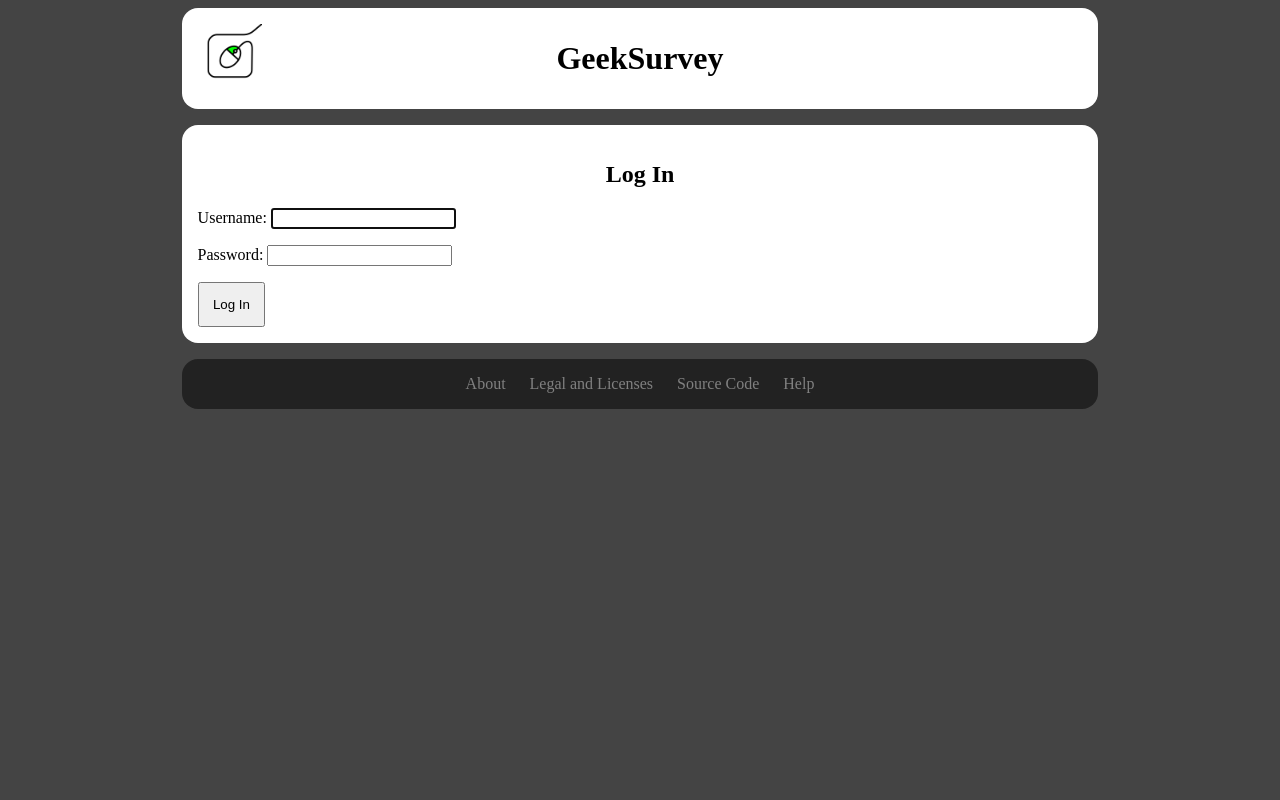
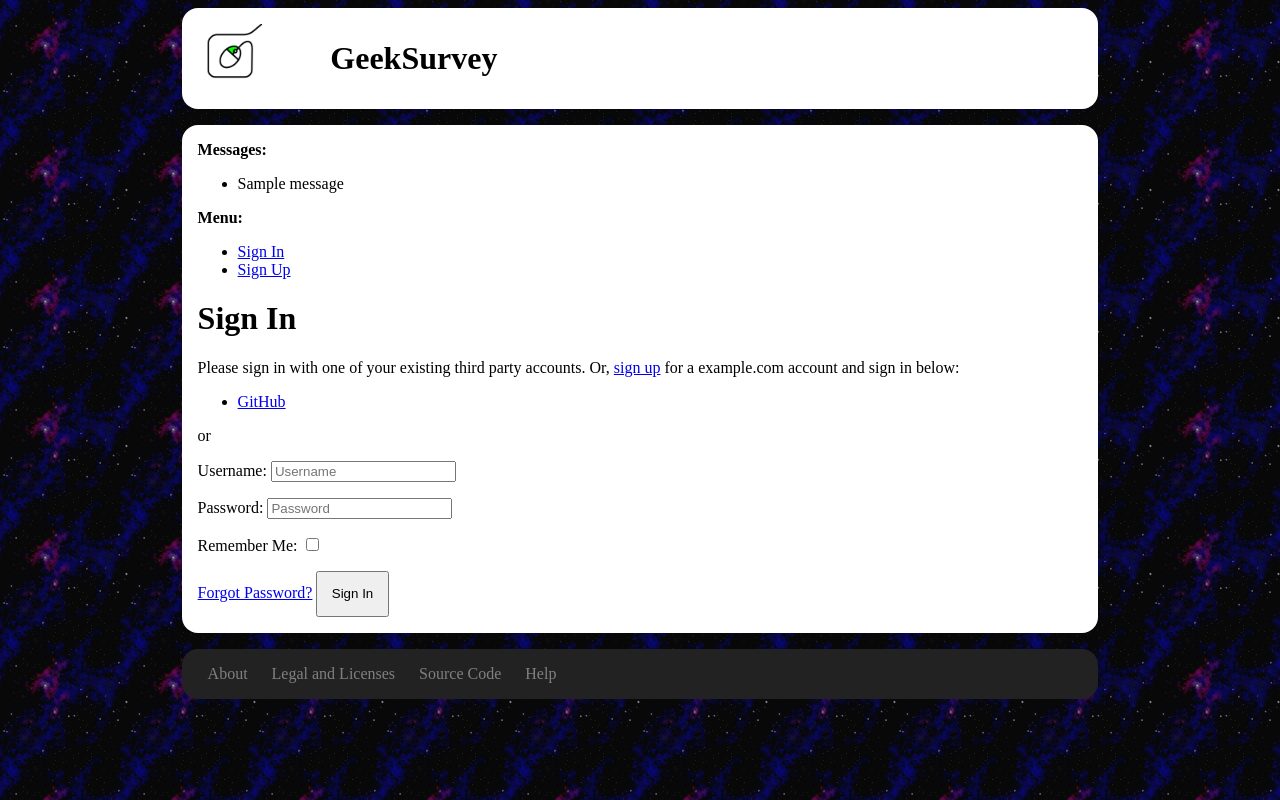
Before and after one commit to NAU-SuperGeeks/geeksurvey, a Django app: page /accounts/login/ in a window 1280 px wide. Run offline with Django 3.2, Linux system fonts and the light colour scheme; one stand-in notice (Sample message) is shown; parts of the project's set-up code (start-up, migrations or seed data) failed here and were passed over.

Commit message:
integrate django-allauth and github social account provider

```diff
--- a/geeksurvey/static/style.css
+++ b/geeksurvey/static/style.css
@@ -8,6 +8,8 @@
 }
 
 body {
+  background-repeat:repeat;
+  background-image:url("space.jpeg");
   background-color:#444;
 }
 div.content {
@@ -29,6 +31,10 @@ button {
 img.fjord {
   width:100%;
   border-radius:8px;
+}
+
+img.user-avatar {
+  width:20%;
 }
 
 img.corner_logo {
--- /dev/null
+++ b/geeksurvey/templates/account/base.html
@@ -0,0 +1,37 @@
+{% extends "base.html" %}
+
+    {% block extra_head %}
+      <style>
+        div.content{
+          text-align:left;
+        }
+      </style>
+    {% endblock %}
+
+    {% block precontent %}
+
+    {% if messages %}
+    <div>
+      <strong>Messages:</strong>
+      <ul>
+        {% for message in messages %}
+        <li>{{message}}</li>
+        {% endfor %}
+      </ul>
+    </div>
+    {% endif %}
+
+    <div>
+      <strong>Menu:</strong>
+      <ul>
+        {% if user.is_authenticated %}
+        <li><a href="{% url 'account_email' %}">Change E-mail</a></li>
+        <li><a href="{% url 'account_logout' %}">Sign Out</a></li>
+        {% else %}
+        <li><a href="{% url 'account_login' %}">Sign In</a></li>
+        <li><a href="{% url 'account_signup' %}">Sign Up</a></li>
+        {% endif %}
+      </ul>
+    </div>
+
+    {% endblock %}
--- a/geeksurvey/templates/base.html
+++ b/geeksurvey/templates/base.html
@@ -2,34 +2,37 @@
 <!DOCTYPE html>
 <html>
 <head>
-<title> GeekSurvey </title>
+<title>GeekSurvey</title>
 
 <link rel="shortcut icon" href="{% static 'gkslogo.png' %}" type="image/x-icon">
 <link rel="stylesheet" type="text/css" href="{% static 'style.css' %}">
+<meta name="viewport" content="width=device-width, initial-scale=1.0">
 
-<meta name="viewport" content="width=device-width, initial-scale=1.0">
+{% block extra_head %}
+{% endblock %}
 
 </head>
 
 <body>
+  {% block body %}
 
   <div class="content">
     <a href="/">
       <img class="corner_logo" src="{% static 'gkslogo.png' %}">
     </a>
     <h1 class="gs_title"> GeekSurvey </h1>
-  <!--
-  <nav>
-    <a href="working.html">Check Sample</a>
-    <a href="working.html">How It Works</a>
-    <a href="working.html">Pricing</a>
-    <a href="working.html">Participants</a>
-  </nav>
-  -->
   </div>
 
   <div class="content">
+  {% block precontent %}
+  {% endblock %}
+
   {% block content %}
+  {% endblock %}
+
+  {% endblock %}
+
+  {% block extra_body %}
   {% endblock %}
   </div>
 
@@ -40,6 +43,5 @@
     <a href="working.html"> Help </a>
   </div>
 
-
 </body>
 </html>
--- a/geeksurvey/urls.py
+++ b/geeksurvey/urls.py
@@ -22,6 +22,5 @@ urlpatterns = [
     path('admin/', admin.site.urls),
     path('', views.index, name='home'),
     path('working.html', views.working, name='working'),
-    path('accounts/', include('django.contrib.auth.urls')),
-    path('register/', views.register, name='register'),
+    path('accounts/', include('allauth.urls')),
 ]
--- a/requirements.txt
+++ b/requirements.txt
@@ -1,2 +1,3 @@
 Django==3.2.9
 python-decouple
+django-allauth
```
Also changed, not shown: geeksurvey/settings.py (+14 -1 lines), geeksurvey/templates/home.html (+12 -10 lines), geeksurvey/views.py (+0 -14 lines), db.sqlite3, geeksurvey/static/space.jpeg (added). Lines whose indentation alone changed are shown as unchanged.
